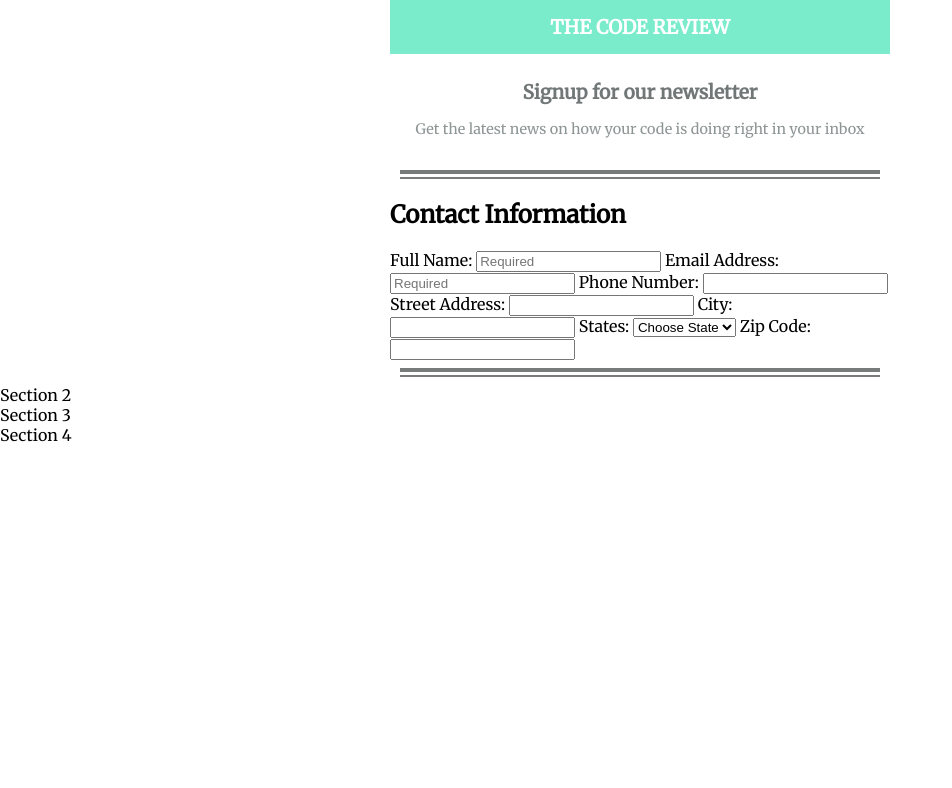
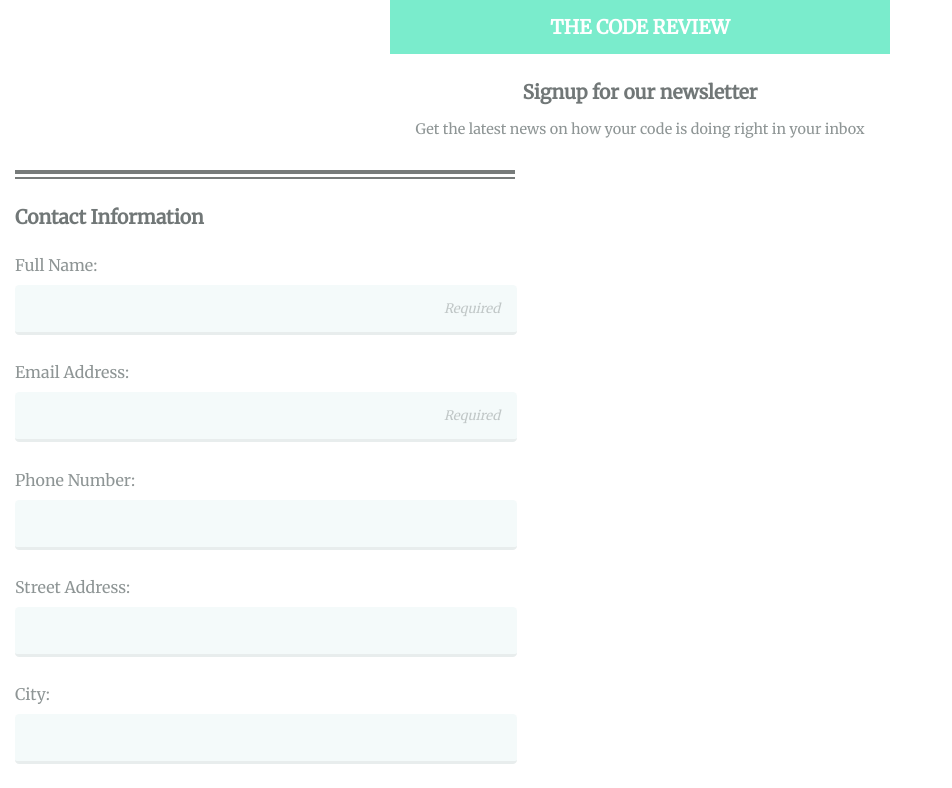
Before and after one commit to greidyrojascalero/project_3, a plain HTML site: page index.html in a window 1280 px wide. Shown: the top 788 px of the page, without its empty margins (0-952 px from the left). Drawn offline with Linux system fonts and the light colour scheme.

Commit message:
Add css in the section 1 form.

```diff
--- a/css/styles.css
+++ b/css/styles.css
@@ -12,6 +12,17 @@ body {
 .container {
     max-width: 500px;
     margin: auto;
+}
+
+.container--side-space {
+    padding-right: 10px;
+    padding-left: 10px;
+    margin-left: 5px;
+    margin-right: 5px;
+}
+
+.container--vertical-space {
+    margin-bottom: 25px;
 }
 
 .nav h1 {
@@ -30,10 +41,9 @@ body {
 
 .header {
     text-align: center;
-    margin-left: 10px;
-    margin-right: 10px;
-    padding-top: 10px;
-    padding-bottom: 10px;
+    margin-left: 5px;
+    margin-right: 5px;
+    padding: 10px;
 }
 
 .header h2 {
@@ -46,12 +56,112 @@ body {
     color: #8e9595;
 }
 
-hr {
-    margin-left: 10px;
-    margin-right: 10px;
+.doble-border {
     border-top: 4px solid #777b7a;
     border-bottom: 2px solid #777b7a;
     border-left:none;
     border-right:none;
     height: 3px;
  }
+
+ hr {
+    border: 0;
+    border-top: 1px solid #999;
+    border-bottom: 1px solid #777b7a;
+    height:0;
+ }
+
+
+
+ /** ----------Form---------- **/
+
+form h2 {
+    font-size: 1.2em;
+    color: #717777;
+    padding-top: 10px;
+    padding-bottom: 10px;
+}
+
+input,
+textarea,
+select {
+  color: #8e9595;
+  font-size: 0.9em;
+  font-family: 'Roboto', sans-serif;
+  font-weight: 300;
+  width: 95%;
+  border: none;
+  height: auto;
+  padding-top: 15px;
+  padding-bottom: 15px;
+  padding-left: 5%;
+  outline: 0;
+  margin-bottom: 1.2em;
+  border-radius: .3em;
+  border-bottom: 3px solid rgba(0,0,0, 0.05);
+  background-color: #f4fafa;
+}
+
+input:focus,
+textarea:focus,
+select:focus {
+  border-color: #7AECCC;
+}
+
+label {
+    font-size: 1em;
+    color: #8e9595;
+    display: block;
+    margin-bottom: 10px;
+    margin-top: 10px;
+}
+
+.custom-placeholder::-webkit-input-placeholder {
+    /* Google Chrome y Safari */
+    color: #8e9595;
+    text-align: right;
+    font-size: 0.9em;
+    font-style: italic;
+    font-family: 'Merriweather', serif;
+    padding-right: 15px;
+    opacity: 0.5;
+}
+
+.custom-placeholder:-moz-placeholder {
+    /* Firefox anterior a 19 */
+     color: #8e9595;
+    text-align: right;
+    font-style: italic;
+    font-family: 'Merriweather', serif;
+    padding-right: 15px;
+    opacity: 0.5;
+}
+
+.custom-placeholder::-moz-placeholder {
+    /* Firefox 19 y superior */
+     color: #8e9595;
+    text-align: right;
+    font-style: italic;
+    font-family: 'Merriweather', serif;
+    padding-right: 15px;
+    opacity: 0.5;
+}
+
+.custom-placeholder:-ms-input-placeholder {
+    /* Internet Explorer 10 y superior */
+     color: #8e9595;
+    text-align: right;
+    font-style: italic;
+    font-family: 'Merriweather', serif;
+    padding-right: 15px;
+    opacity: 0.5;
+}
+
+select, option {
+    padding-left: 4%;
+    width: 100%;
+}
+
+#zip-code {
+    width: 50%;
+}
```
